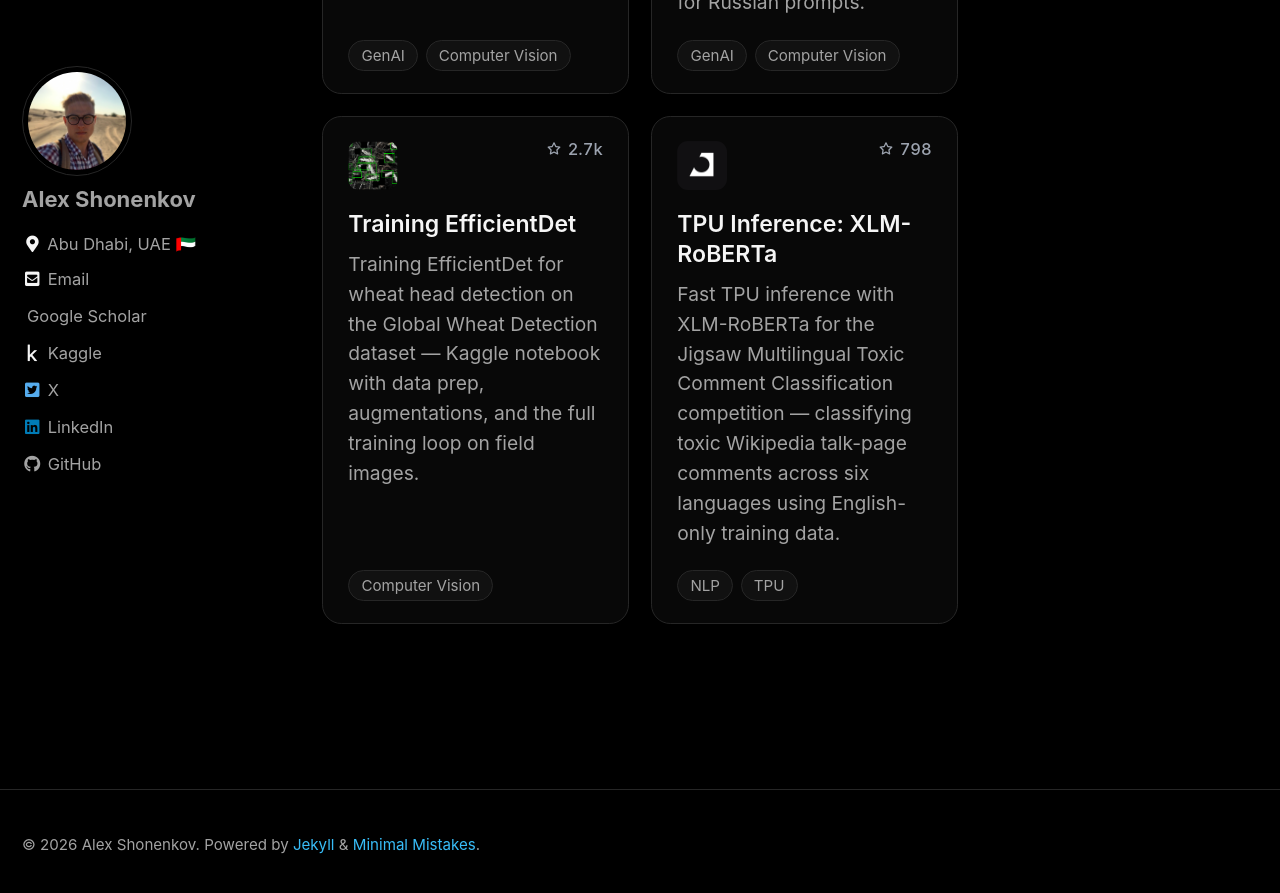
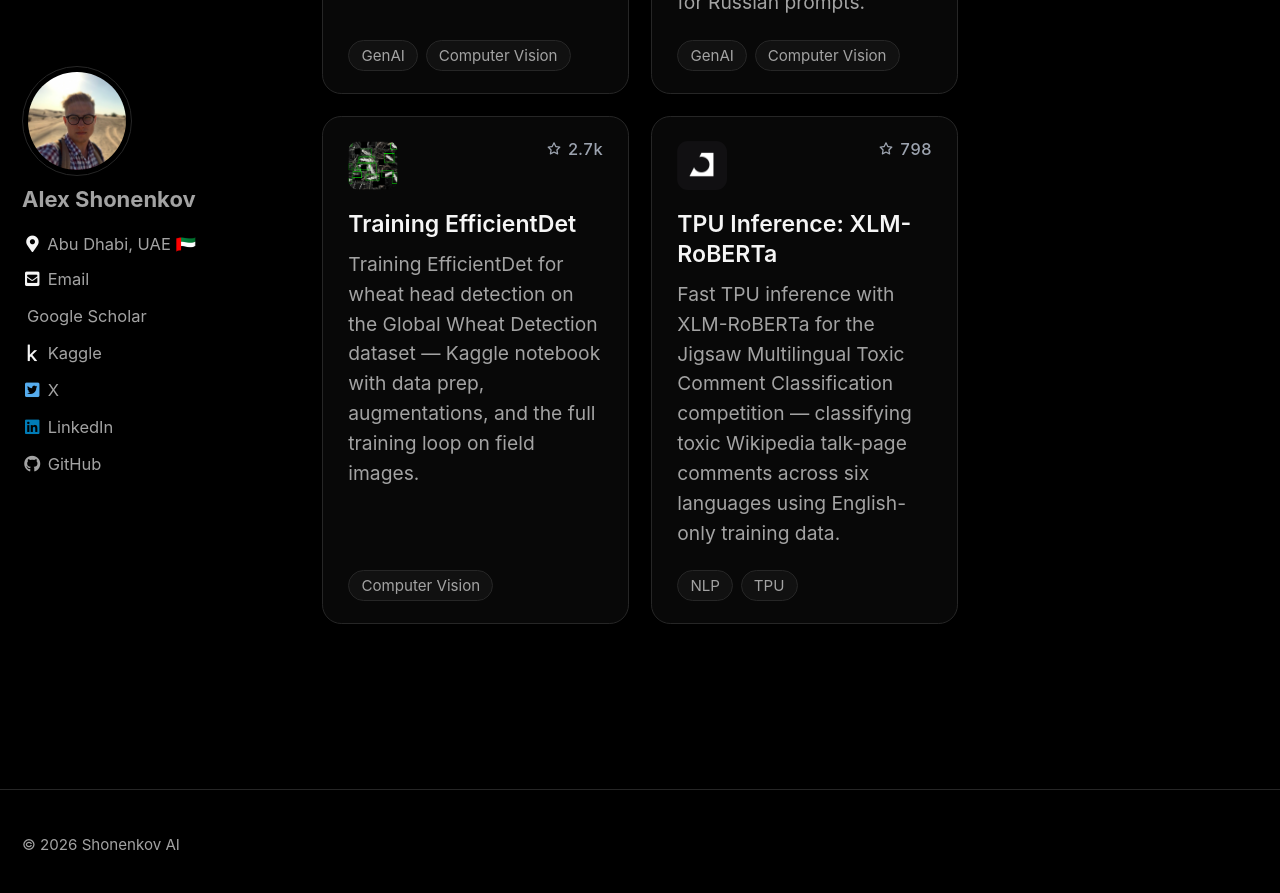
Before and after one commit to shonenkov/shonenkov.github.io, a Jekyll site: the page built from _pages/main.md, in a window 1280 px wide and 900 px high, scrolled down 1903 px. Shown: the top 893 px of the window. Built offline with Jekyll 4.4.1, drawn with Linux system fonts in a browser that asks for light colours; cached includes are drawn as plain includes; a style sheet for code colours, icons or effects is not loaded.

Commit message:
edit footer

```diff
--- a/_includes/footer.html
+++ b/_includes/footer.html
@@ -1 +1 @@
-<div class="page__footer-copyright">&copy; {{ site.time | date: '%Y' }} {{ site.name | default: site.title }}. {{ site.data.ui-text[site.locale].powered_by | default: "Powered by" }} <a href="https://jekyllrb.com" rel="nofollow">Jekyll</a> &amp; <a href="https://mademistakes.com/work/minimal-mistakes-jekyll-theme/" rel="nofollow">Minimal Mistakes</a>.</div>
+<div class="page__footer-copyright">&copy; {{ site.time | date: '%Y' }} Shonenkov AI</div>
```
